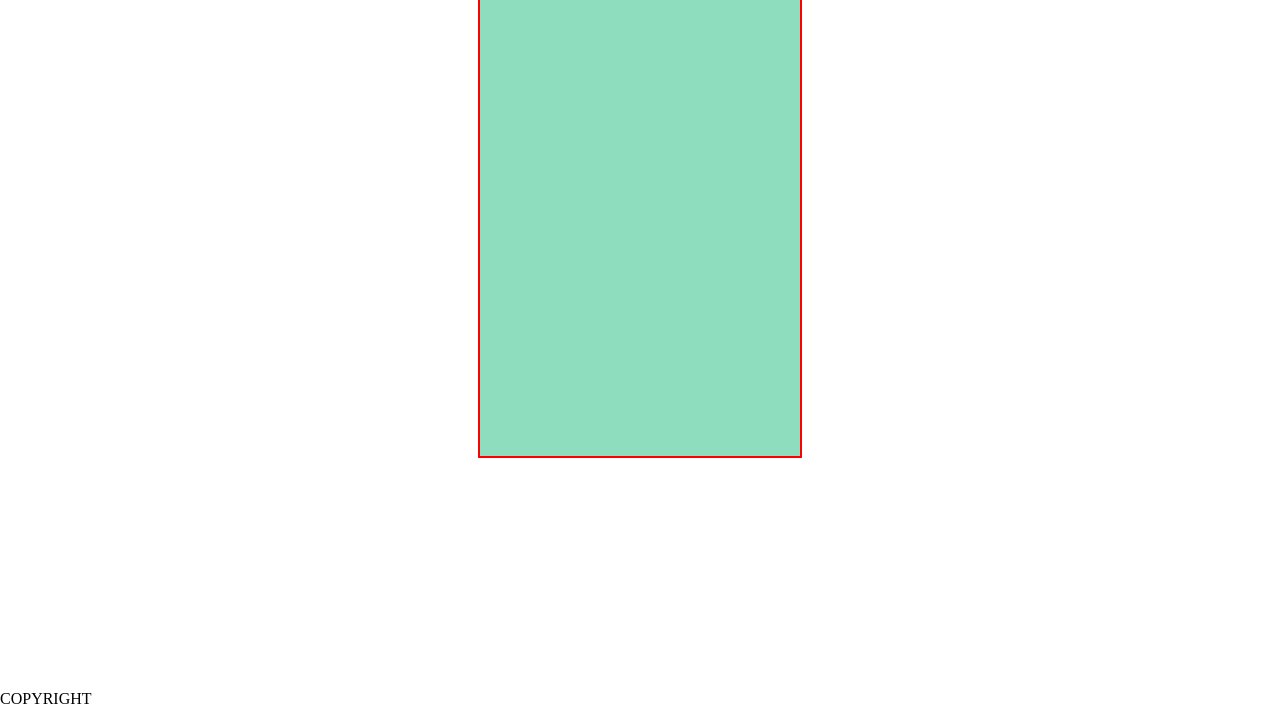
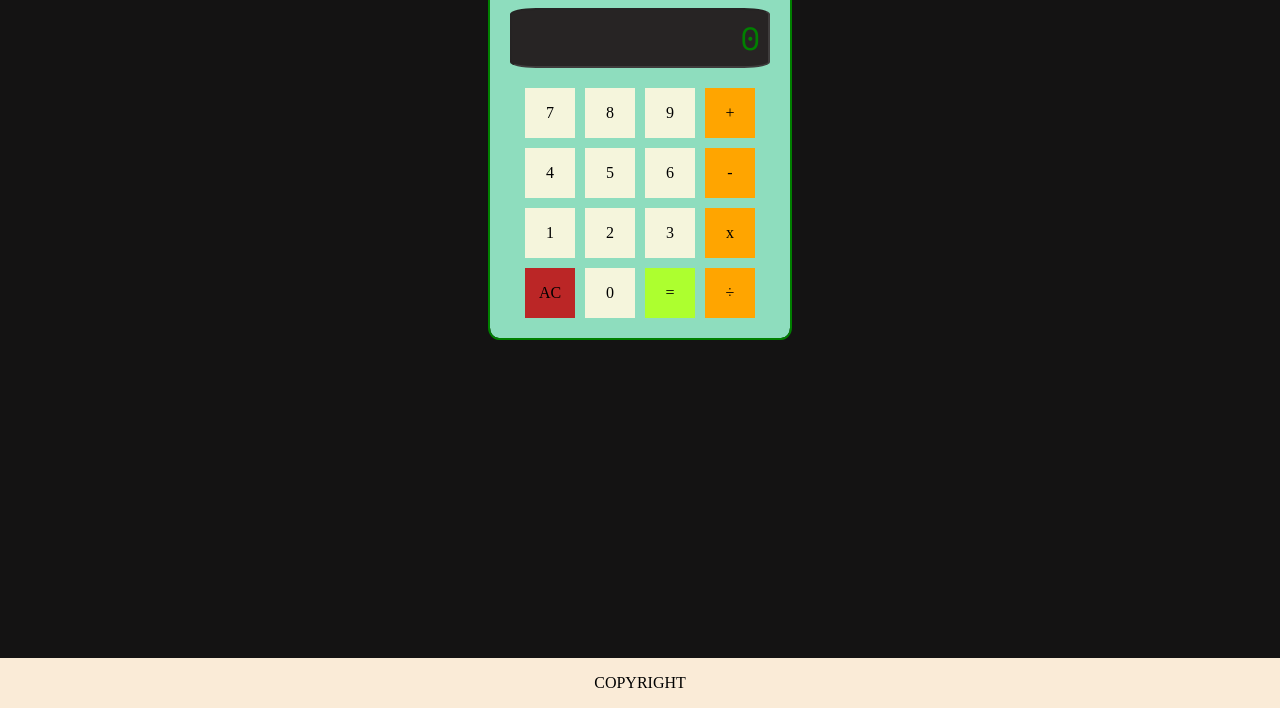
Before and after one commit to antonioii/js-calculator, a plain HTML site: page index.html in a window 1280 px wide. Shown: the part 92-800 px from the top of the page. Drawn offline with nearby package versions, Linux system fonts and the light colour scheme.

Commit message:
Set CSS and HTML first skeleton
Redone the CSS and HTML to include flexbox and grid properties.
Add the first colors and positions.

```diff
--- a/index.html
+++ b/index.html
@@ -10,13 +10,37 @@
 <body>
 
     <div class="mainArea">
+        <h1>Javascript - Calculator</h1>
         <div class="calculatorBoard">
+
             <input type="text" class="entryDisplay" value="0" disabled >
+
+            <div class="buttonsContainer">
+                <div id="_1" class="number">1</div>
+                <div id="_2" class="number">2</div>
+                <div id="_3" class="number">3</div>
+                <div id="_4" class="number">4</div>
+                <div id="_5" class="number">5</div>
+                <div id="_6" class="number">6</div>
+                <div id="_7" class="number">7</div>
+                <div id="_8" class="number">8</div>
+                <div id="_9" class="number">9</div>
+                <div id="_0" class="number">0</div>
+
+                <div id="sum" class="operator">+</div>
+                <div id="minus" class="operator">-</div>
+                <div id="multiply" class="operator">x</div>
+                <div id="divide" class="operator">&divide</div>
+
+                <div class="result">=</div>
+
+                <div class="allClear">AC</div>
+            </div>
 
         </div>
     </div>
 
     <footer>COPYRIGHT</footer>
-
+<script src="./scritp.js"></script>
 </body>
 </html>
--- a/scritp.js
+++ b/scritp.js
@@ -0,0 +1,7 @@
+const listOfButtons = Array.from(document.querySelectorAll('.number'));
+let gridIdentifier;
+listOfButtons.map((button) => {
+    gridIdentifier = "_" + button.textContent;
+    button.style.setProperty('grid-area',`${gridIdentifier}`);
+});
+console.table(listOfButtons);
--- a/styles.css
+++ b/styles.css
@@ -1,3 +1,6 @@
+/*Font Family*/
+@import url('https://fonts.googleapis.com/css?family=Space+Mono');
+
 /*CSS Initial Resets*/
     html {
         box-sizing: border-box;
@@ -18,37 +21,97 @@
     }
 
 /*Main Area*/
-    .mainArea {
-        display: flex;
-        flex-direction: column;
-        justify-content: flex-start;
-        align-items: center;
-        height: 90%;
-        padding-top: 32px;
+ .mainArea {
+    background-color: rgb(20,19,19);
+    flex: 1 1 0;
+    display: flex;
+    flex-direction: column;
+    justify-content: flex-start;
+    align-items: center;
+ }
+
+ h1 {
+    color: white;
+ }
+
+ /*Calculator Board*/
+    .calculatorBoard {
+        background-color: #8eddbe;
+        outline: 2px solid green;
+        border-radius: 3%;
+        width: 300px;
+        height: 350px;
     }
 
-/*Calculator board*/
-    .calculatorBoard {
-        outline: 2px solid red;
-        display: flex;
-        flex-direction: column;
-        justify-content: flex-start;
-        align-items:center;
-        height: 75%;
-        width: 25%;
-        background-color: #8eddbe;
+/*Entry display*/
+    .entryDisplay {
+        font-family: 'Space Mono', serif;
+        font-size: xx-large;
+        color: green;
+        border-radius: 10%;
+        text-align: right;
+        background-color: rgb(39,36,36);
+        padding: 8px;
+        width: 260px;
+        height: 60px;
+        margin: 20px;
     }
 
-/*Calculator entry field*/
-    .entryDisplay{
-        outline: 2px solid rebeccapurple;
-        padding: 8px 2px;
-        margin-top: 8px;
+/*Buttons*/
+    .buttonsContainer {
+        display: grid;
+        justify-content: center;
+        grid-template-columns: 50px 50px 50px 50px;
+        grid-template-rows: 50px 50px 50px 50px;
+        grid-template-areas:
+            "_7 _8 _9 sum"
+            "_4 _5 _6 minus"
+            "_1 _2 _3 multiply"
+            "ac _0 result divide";
+        gap: 10px;
     }
 
-/*Calculator buttons*/
+    .buttonsContainer>* {
+        display: flex;
+        justify-content: center;
+        align-items: center;
+    }
+
+    .operator,
+    .allClear {
+        background-color: orange;
+    }
+    .number {
+        background-color: beige;
+    }
+    .result {
+        background-color: greenyellow;
+        grid-area: result;
+    }
+    .allClear {
+        background-color: rgb(187, 38, 38);
+        grid-area: ac;
+    }
+
+    .sum {
+        grid-area: sum;
+    }
+    .minus {
+        grid-area: minus;
+    }
+    .multiply {
+        grid-area: multiply;
+    }
+    .divide {
+        grid-area: divide;
+    }
+
+
 
 /*Footer*/
     footer{
+        padding: 16px;
+        text-align: center;
+        background-color: antiquewhite;
         margin-top: auto;
     }
```
